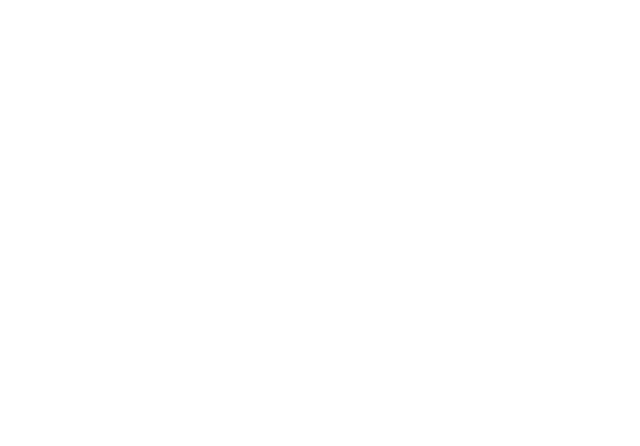
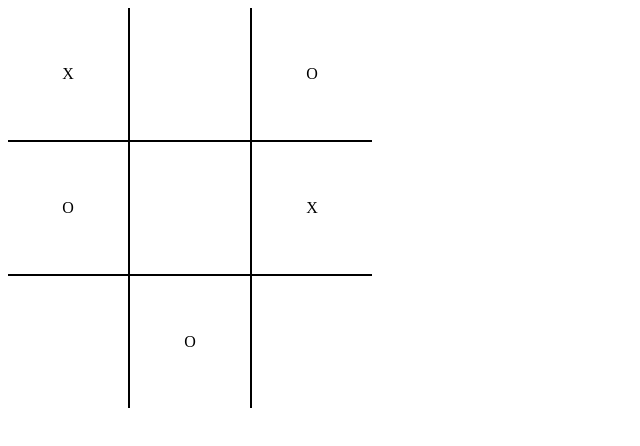
Before and after one commit to acoates23/arcade, a plain HTML site: page index.html in a window 1280 px wide. Shown: the whole page, without its empty margins (0-640 px from the left). Drawn offline with Linux system fonts and the light colour scheme.

Commit message:
added tic-tac-toe style/html

```diff
--- a/index.css
+++ b/index.css
@@ -1,7 +1,37 @@
 .board {
   box-sizing:border-box;
-display: flex;
-height: 50px;
-width: 50px;
+  display: flex;
+  height: 400px;
+  width: 400px;
+  flex-wrap: wrap
 
-}
+
+  }
+
+  .cell{
+      display: flex;
+      flex-direction: column;
+      flex-basis: 120px;
+      justify-content: center;
+      align-items: center;
+  }
+
+  .body{
+     padding-top:250px;
+      display: flex;
+      justify-content: center;
+      align-items: center;
+  }
+
+
+
+  .cell:nth-child(3n+2) {
+  border-left:solid 2px;
+  border-right:solid 2px;
+
+  }
+
+  .cell:nth-child(n+4) {
+      border-top:solid 2px;
+
+  }
--- a/index.html
+++ b/index.html
@@ -10,14 +10,14 @@
 </head>
 <body>
   <div class="board">
+    <div class="cell"><span>X</span></div>
     <div class="cell"><span></span></div>
+    <div class="cell"><span>O</span></div>
+    <div class="cell"><span>O</span></div>
     <div class="cell"><span></span></div>
+    <div class="cell"><span>X</span></div>
     <div class="cell"><span></span></div>
-    <div class="cell"><span></span></div>
-    <div class="cell"><span></span></div>
-    <div class="cell"><span></span></div>
-    <div class="cell"><span></span></div>
-    <div class="cell"><span></span></div>
+    <div class="cell"><span>O</span></div>
     <div class="cell"><span></span></div>
 
 
```
